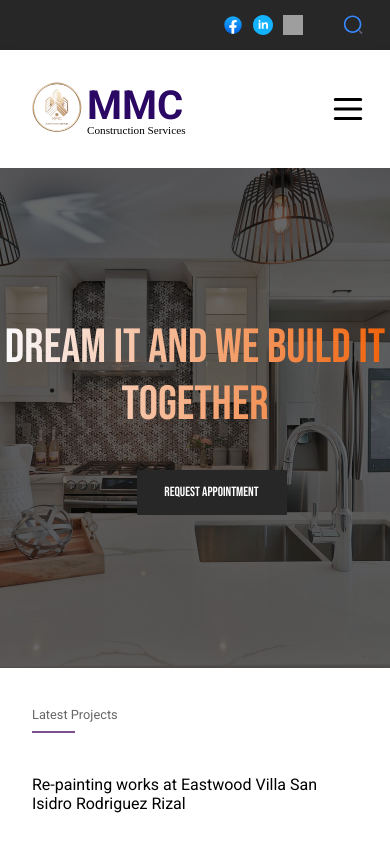
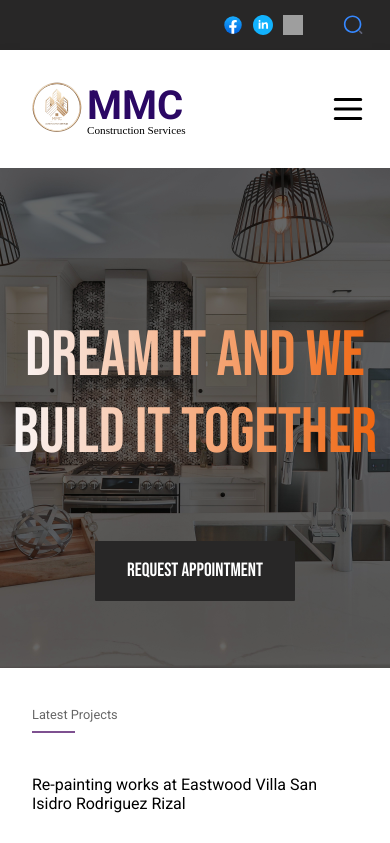
Before and after one commit to melvzz1204/MMC, a React (Vite) app: page / in a window 390 px wide. Shown: the top 843 px of the page. Built offline with nearby package versions, Linux system fonts and the light colour scheme; grey boxes are pictures that could not be loaded; a web font is replaced by a local one.

Commit message:
mycommit

```diff
--- a/src/css/content.css
+++ b/src/css/content.css
@@ -3,12 +3,15 @@
     position: relative;
   }
   .content-title-head {
-    font-size: 3em;
+    font-size: 4em;
     font-family: "Bebas Neue", serif;
     font-weight: 400;
     position: absolute;
-    top: 30%;
+    left: 50%;
+    top: 45%;
+    width: 100%;
     text-align: center;
+    transform: translate(-50%, -50%);
     color: aliceblue;
     z-index: 3;
     background: linear-gradient(to right, #fafbff, #f06108);
@@ -30,12 +33,14 @@
     opacity: 70%;
   }
   .btn-content {
-    top: 60%;
-    left: 35%;
-    width: 150px;
-    height: 45px;
+    top: 80%;
+    left: 50%;
+    transform: translate(-50%, -50%);
+    width: 200px;
+    height: 60px;
     position: absolute;
     z-index: 5;
+    font-size: 1.2em;
   }
   .img-content {
     width: 100%;
```
